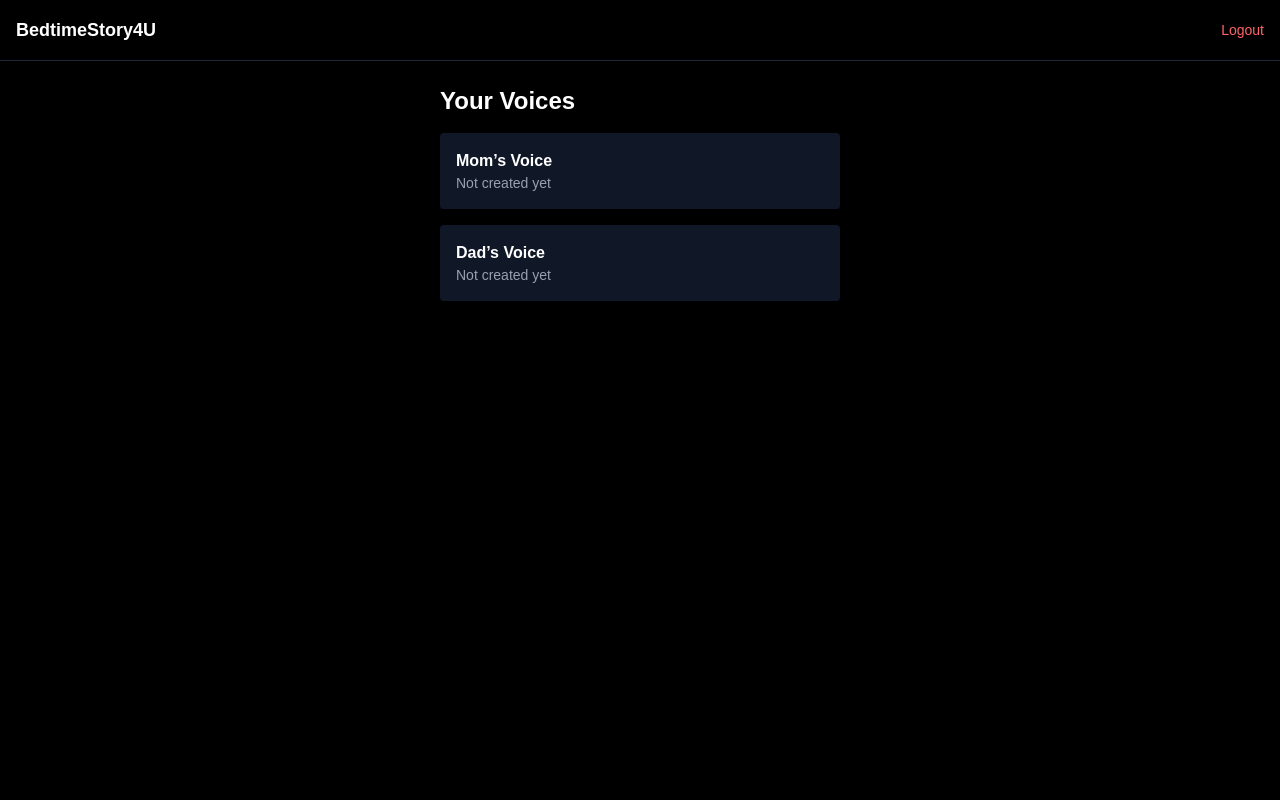
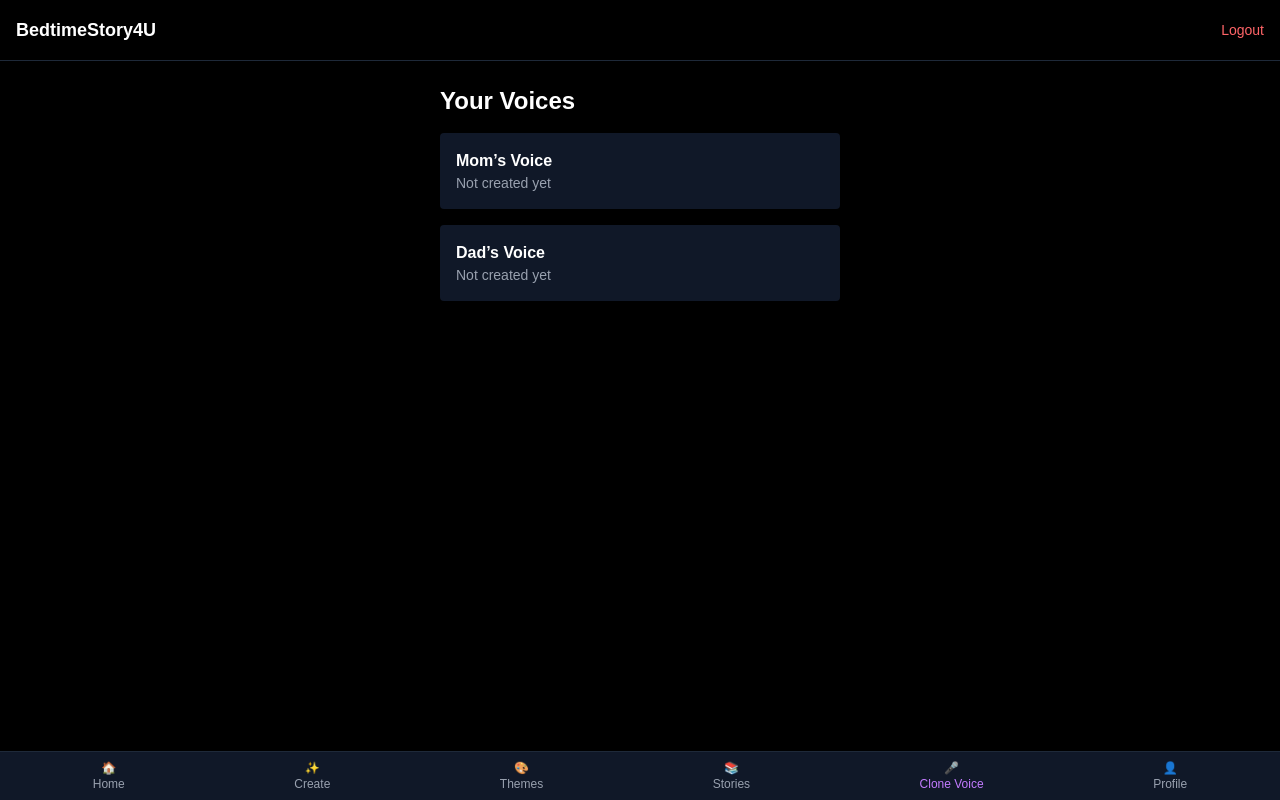
Before and after one commit to radhakantarout/bedtimestory4u-web, a Next.js app: page /voices in a window 1280 px wide. Built offline with nearby package versions, Linux system fonts and the light colour scheme; no server answers; sample sign-in values are in the browser's storage.

Commit message:
update the pages 7

```diff
--- a/app/voices/page.tsx
+++ b/app/voices/page.tsx
@@ -3,6 +3,7 @@
 import { useEffect, useState } from "react";
 import Link from "next/link";
 import Navbar from "@/components/Navbar";
+import BottomNav from "@/components/BottomNav";
 import useAuth from "@/hooks/useAuth";
 import { apiGet } from "@/lib/api";
 
@@ -50,6 +51,7 @@ export default function VoicesPage() {
           </Link>
         </div>
       </div>
+        <BottomNav />
     </div>
   );
 }
```
